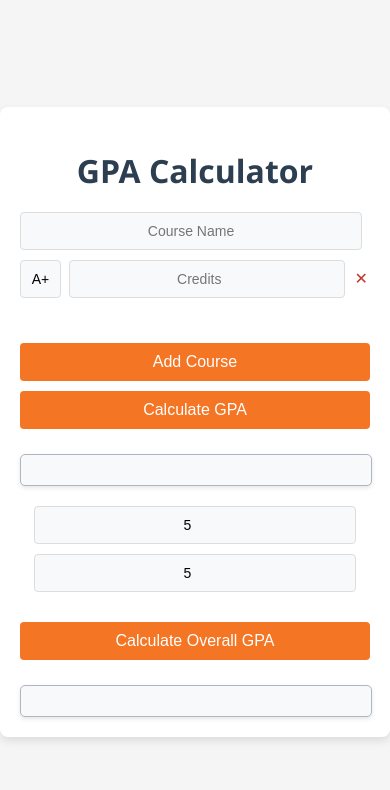
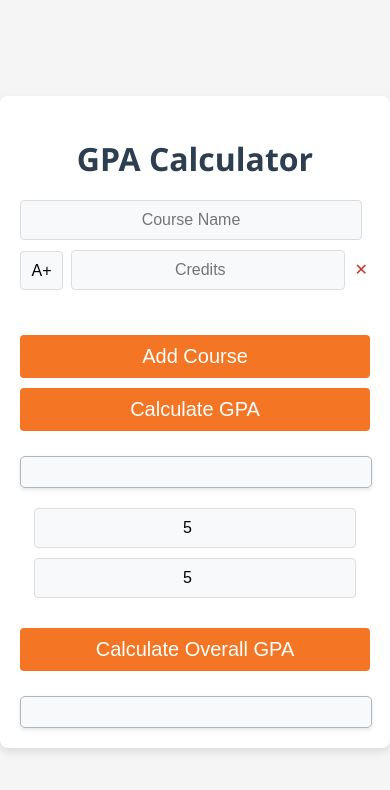
Before and after one commit to av1155/GPA-Calculator-Webapp, a website: page index.html in a window 390 px wide. Both pictures are taken after typing "5", "5" into the empty fields and a click on the button "Add Course". Drawn offline with Linux system fonts and the light colour scheme.

Commit message:
(fix): Fixed font size for smaller devices

```diff
--- a/style.css
+++ b/style.css
@@ -219,12 +219,14 @@ button:hover {
         flex-direction: row;
         flex-wrap: wrap;
         align-items: center;
+        /* Set font size to 16px to prevent zooming on mobile */
     }
 
     .course input[type="text"] {
         flex-basis: 100%;
         margin-bottom: 10px;
         text-align: center;
+        font-size: 16px;
     }
 
     .course select {
@@ -232,6 +234,7 @@ button:hover {
         margin-right: 8px;
         margin-bottom: 15px;
         text-align-last: center;
+        font-size: 16px;
     }
 
     .course input[type="number"] {
@@ -239,6 +242,7 @@ button:hover {
         margin-right: 8px;
         margin-bottom: 15px;
         text-align: center;
+        font-size: 16px;
     }
 
     .remove-course {
@@ -249,14 +253,21 @@ button:hover {
     button {
         width: 100%;
         margin-top: 10px;
+        font-size: 20px;
     }
 
     #overall-gpa-inputs input {
         width: 100%;
         text-align: center;
+        font-size: 16px;
     }
 
     #calculate-overall-gpa-btn {
         width: 100%;
     }
+
+    #gpa-output,
+    #overall-gpa-output {
+        font-size: 21px;
+    }
 }
```
